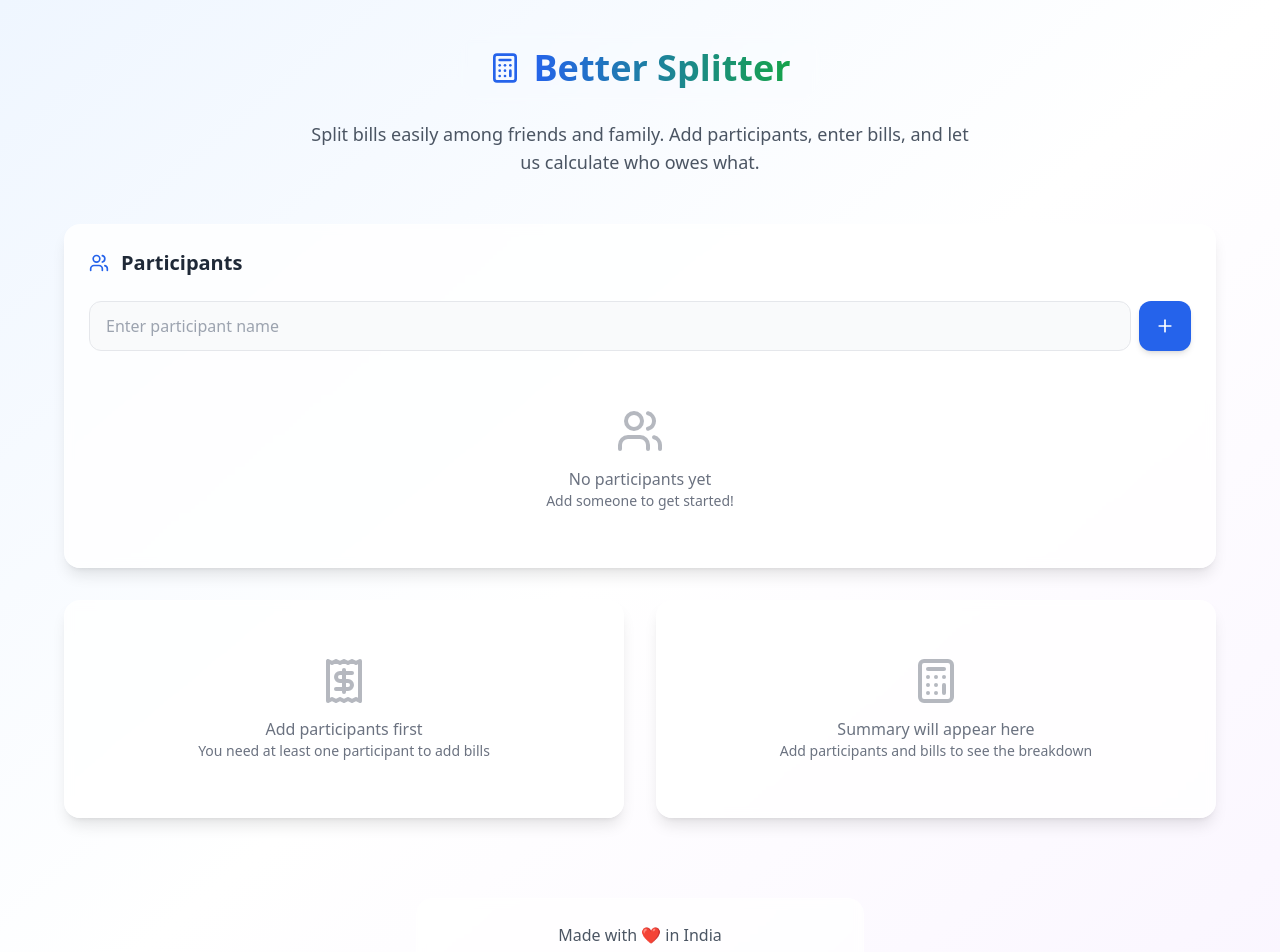
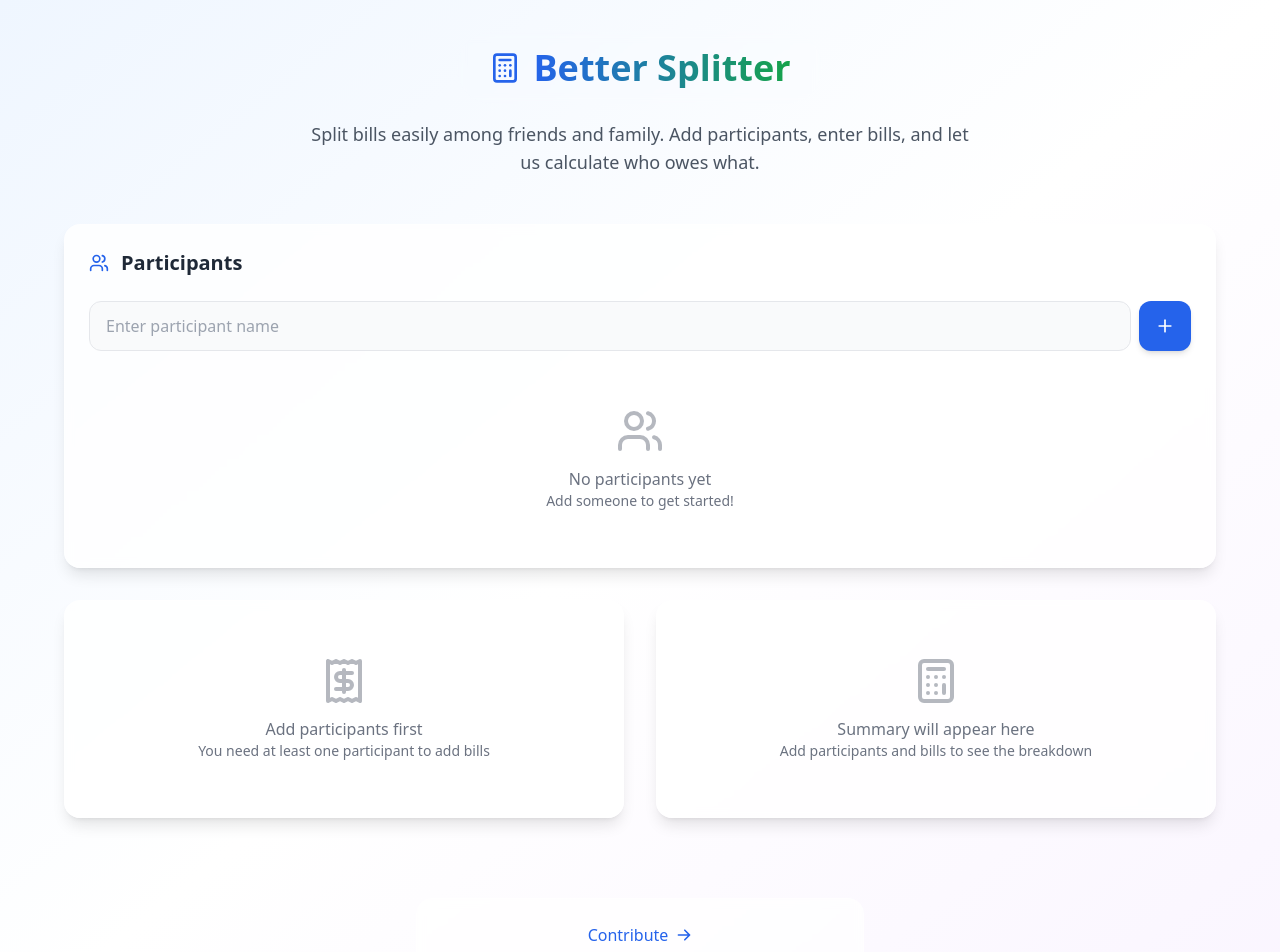
Before and after one commit to mcabhi/better-splitter-v2, a React (Vite) app: page / in a window 1280 px wide. Shown: the top 952 px of the page. Built offline with nearby package versions, Linux system fonts and the light colour scheme.

Commit message:
Minor change

```diff
--- a/src/App.tsx
+++ b/src/App.tsx
@@ -187,9 +187,9 @@
         {/* Footer */}
         <div className="text-center mt-20 pb-8">
           <div className="bg-white/70 backdrop-blur-sm rounded-2xl p-6 s border border-white/20 max-w-md mx-auto">
-            <p className="text-gray-600 mb-2">
+            {/* <p className="text-gray-600 mb-2">
               Made with ❤️ in India
-            </p>
+            </p> */}
             <a
               href="https://github.com/mcabhi/better-splitter-v2"
               target="_blank"
```
